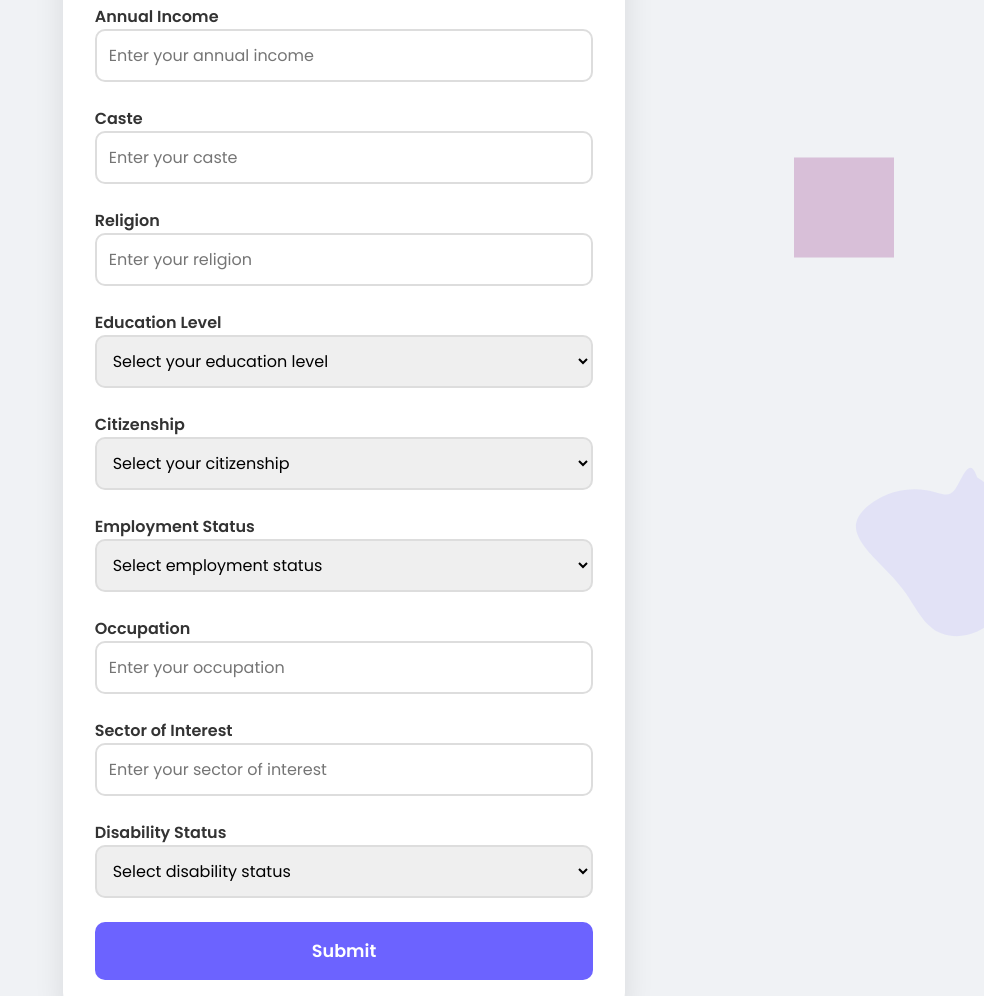
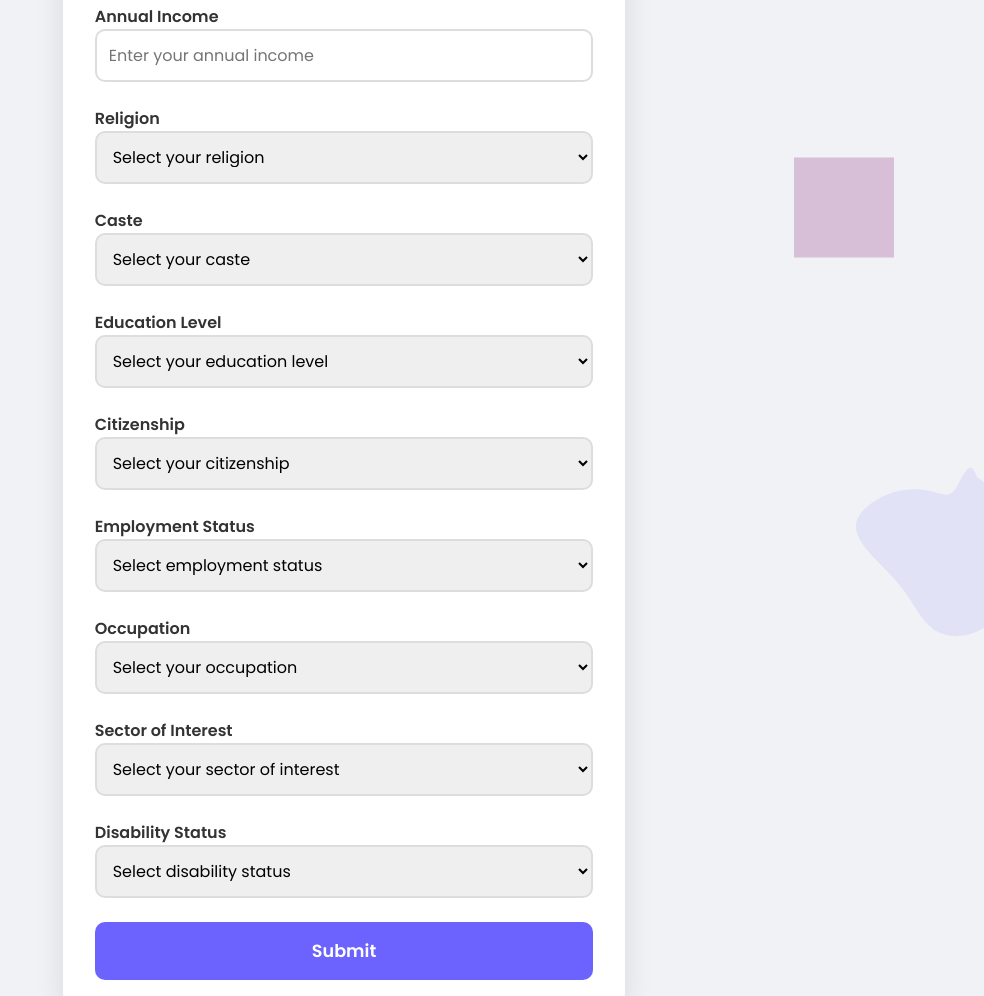
Before and after one commit to BlueSquare4/Naarad--Govt-scheme-Search, a plain HTML site: page index.html in a window 1280 px wide. Shown: the part 780-1776 px from the top of the page, without its empty margins (296-1280 px from the left). Drawn offline with Linux system fonts and the light colour scheme.

Commit message:
updated form

```diff
--- a/index.html
+++ b/index.html
@@ -85,14 +85,35 @@
         </div>
 
         <div class="form-group">
-          <label for="caste">Caste</label>
-          <input type="text" id="caste" name="caste" placeholder="Enter your caste" required />
+          <label for="religion">Religion</label>
+          <select id="religion" name="religion" required onchange="toggleOtherInput('religion', 'otherReligion')">
+            <option value="" disabled selected>Select your religion</option>
+            <option value="Hinduism">Hinduism</option>
+            <option value="Islam">Islam</option>
+            <option value="Christianity">Christianity</option>
+            <option value="Sikhism">Sikhism</option>
+            <option value="Buddhism">Buddhism</option>
+            <option value="Jainism">Jainism</option>
+            <option value="Zoroastrianism">Zoroastrianism</option>
+            <option value="Judaism">Judaism</option>
+            <option value="Others">Others</option>
+            <input type="text" id="otherReligion" name="otherReligion" placeholder="Please specify" style="display: none; margin-top:10px" />
+          </select>
         </div>
 
         <div class="form-group">
-          <label for="religion">Religion</label>
-          <input type="text" id="religion" name="religion" placeholder="Enter your religion" required />
+          <label for="caste">Caste</label>
+          <select id="caste" name="caste" required>
+            <option value="" disabled selected>Select your caste</option>
+            <option value="General">General (Unreserved)</option>
+            <option value="OBC">OBC (Other Backward Classes)</option>
+            <option value="SC">SC (Scheduled Caste)</option>
+            <option value="ST">ST (Scheduled Tribe)</option>
+            <option value="EWS">EWS (Economically Weaker Section)</option>
+            <option value="Prefer not to say">Prefer not to say</option>
+          </select>
         </div>
+
 
         <div class="form-group">
           <label for="education">Education Level</label>
@@ -128,12 +149,42 @@
 
         <div class="form-group">
           <label for="occupation">Occupation</label>
-          <input type="text" id="occupation" name="occupation" placeholder="Enter your occupation" required />
+          <select id="occupation" name="occupation" required onchange="toggleOtherInput('occupation', 'otherOccupation')">
+            <option value="" disabled selected>Select your occupation</option>
+            <option value="Student">Student</option>
+            <option value="Engineer">Engineer</option>
+            <option value="Doctor">Doctor</option>
+            <option value="Lawyer">Lawyer</option>
+            <option value="Artist">Artist</option>
+            <option value="Teacher">Teacher</option>
+            <option value="Businessperson">Businessperson</option>
+            <option value="Government Employee">Government Employee</option>
+            <option value="Researcher">Researcher</option>
+            <option value="Freelancer">Freelancer</option>
+            <option value="Unemployed">Unemployed</option>
+            <option value="Others">Others</option>
+          </select>
+          <input type="text" id="otherOccupation" name="otherOccupation" placeholder="Please specify" style="display: none; margin-top:10px" />
         </div>
 
         <div class="form-group">
           <label for="sector">Sector of Interest</label>
-          <input type="text" id="sector" name="sector" placeholder="Enter your sector of interest" required />
+          <select id="sector" name="sector" required onchange="toggleOtherInput('sector', 'otherSector')">
+            <option value="" disabled selected>Select your sector of interest</option>
+            <option value="Technology">Technology (AI, Software, Hardware, etc.)</option>
+            <option value="Finance & Banking">Finance & Banking</option>
+            <option value="Healthcare & Medicine">Healthcare & Medicine</option>
+            <option value="Education & Research">Education & Research</option>
+            <option value="Government & Administration">Government & Administration</option>
+            <option value="Arts & Entertainment">Arts & Entertainment</option>
+            <option value="Manufacturing & Industrial">Manufacturing & Industrial</option>
+            <option value="Environment & Sustainability">Environment & Sustainability</option>
+            <option value="Media & Journalism">Media & Journalism</option>
+            <option value="Sports & Fitness">Sports & Fitness</option>
+            <option value="Travel & Hospitality">Travel & Hospitality</option>
+            <option value="Others">Others</option>
+          </select>
+          <input type="text" id="otherSector" name="otherSector" placeholder="Please specify" style="display: none; margin-top:10px" />
         </div>
 
         <div class="form-group">
@@ -162,6 +213,18 @@
           occupationField.disabled = false;
         }
       }
+      function toggleOtherInput(selectId, inputId) {
+        var selectElement = document.getElementById(selectId);
+        var inputElement = document.getElementById(inputId);
+        if (selectElement.value === "Others") {
+          inputElement.style.display = "block";
+          inputElement.required = true;
+        } else {
+          inputElement.style.display = "none";
+          inputElement.required = false;
+          inputElement.value = "";
+        }
+      }
     </script>
   </body>
 </html>
```
